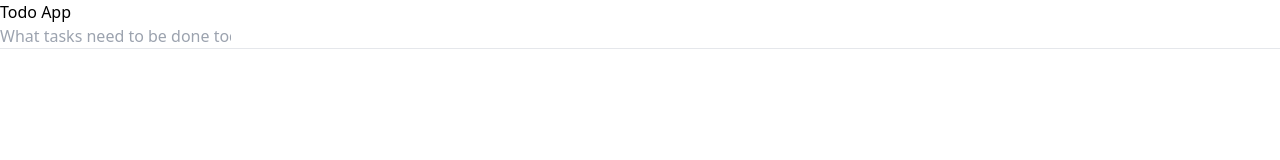
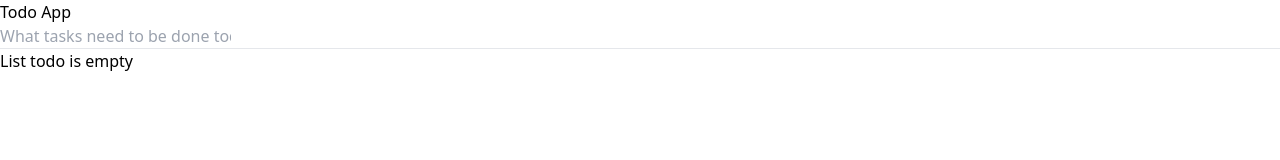
Before and after one commit to arminmehraeen/React-Todo, a React (Vite) app: page / in a window 1280 px wide. Shown: the top 160 px of the page. Built offline with nearby package versions, Linux system fonts and the light colour scheme; the HTML template or start-up script is replaced by a standard one.

Commit message:
update project

```diff
--- a/src/App.jsx
+++ b/src/App.jsx
@@ -2,16 +2,15 @@ import React, { useEffect, useState } from "react";
 import Todos from "./components/todos";
 
 function App() {
-  const [localTodos, setLocalTodos] = useState(null); // Set it to null initially
+  const [localTodos, setLocalTodos] = useState(null);
 
-  // Load todos from localStorage with a 2-second delay when App component mounts
   useEffect(() => {
     setTimeout(() => {
       const storedTodos = localStorage.getItem("todos");
       if (storedTodos) {
-        setLocalTodos(JSON.parse(storedTodos)); // Parse and set the todos if available
+        setLocalTodos(JSON.parse(storedTodos));
       } else {
-        setLocalTodos([]); // If no todos in localStorage, set an empty array
+        setLocalTodos([]);
       }
     }, 1000);
   }, []);
--- a/src/components/todo_list.jsx
+++ b/src/components/todo_list.jsx
@@ -2,6 +2,15 @@ import TodoListItem from "./todo_list_item";
 
 
 export default function TodoList({ todos , onTodoDeletedHandler , onChangeTodoStatusHandler, editTodoTitle}) {
+
+    if(todos.length == 0) {
+        return (
+            <>
+                <p>List todo is empty</p>
+            </>
+        ) ;
+    }
+
     return (
         <>
             <ul className="list-reset">
--- a/src/components/todos.jsx
+++ b/src/components/todos.jsx
@@ -48,12 +48,16 @@ export default function Todos({ localTodos }) {
     setTodos(newTodos);
   }
 
+  const clearAllTodoHandler = () => {
+    setTodos([]) ;
+  }
+
   return (
     <div className="bg-gray-900">
       <div className="flex items-center justify-center h-screen">
         <div className="w-full px-4 py-8 mx-auto shadow lg:w-1/3 bg-gray-800">
           <div className="flex items-center mb-6">
-            <h1 className="mr-6 text-4xl font-bold text-green-600 font-vazir">Todo App</h1>
+            <h1 onClick={clearAllTodoHandler} className="mr-6 text-4xl font-bold text-green-600 font-vazir">Todo App</h1>
           </div>
           <div className="relative">
             <input
```
